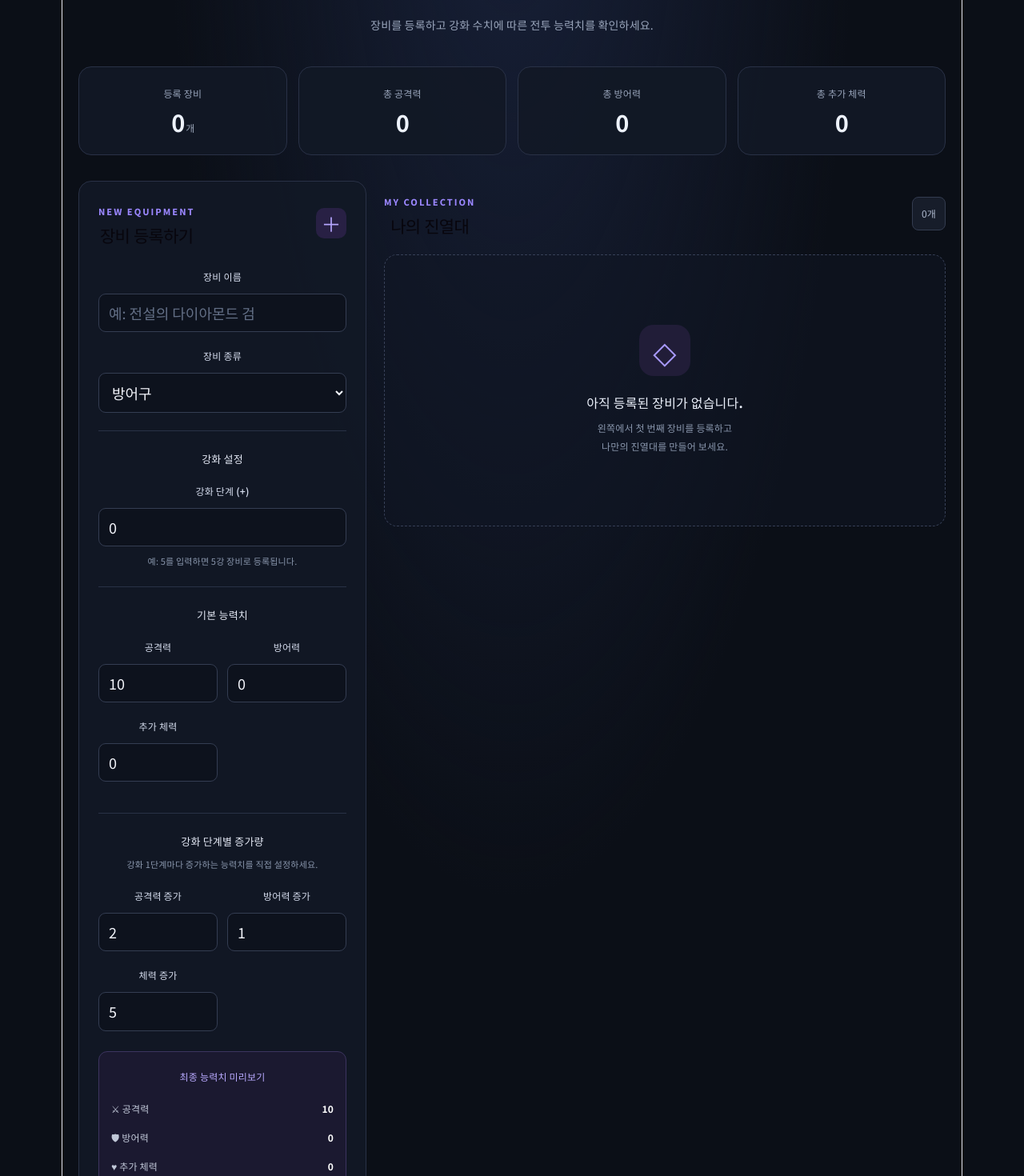
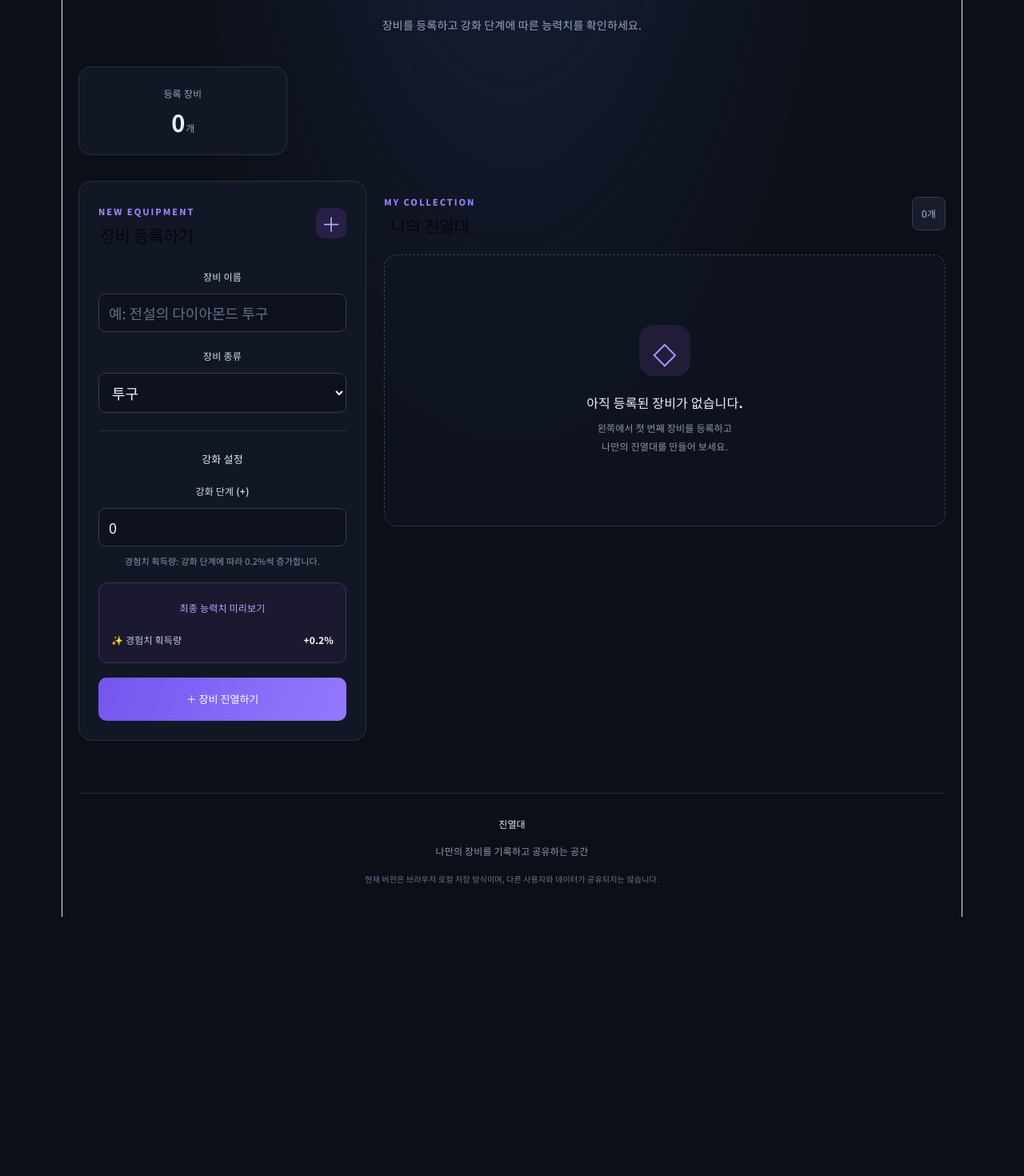
Before and after one commit to wlgns-1/jindeye, a React (Vite) app: page / in a window 1280 px wide. Shown: the part 320-1790 px from the top of the page at 80% size. After the commit the page ends 1466 px from the top, so only its background shows below. Built offline with nearby package versions, Linux system fonts and the light colour scheme.

Commit message:
Update App.jsx
장비별 능력치 자동 계산

```diff
--- a/src/App.jsx
+++ b/src/App.jsx
@@ -6,30 +6,68 @@ const STORAGE_KEY = "jindeye-equipment-v1";
 
 const emptyForm = {
   name: "",
-  type: "검",
+  type: "투구",
   level: 0,
-  attack: 10,
-  defense: 0,
-  health: 0,
-  attackPerLevel: 2,
-  defensePerLevel: 1,
-  healthPerLevel: 5,
 };
 
-const equipmentTypes = ["방어구"];
+const equipmentTypes = ["투구", "갑옷", "허리띠", "신발"];
 
+// 투구 경험치와 허리띠 드랍률
+// +10 = 2.2%, +12 = 2.6%, +15 = 3.2%
+function calculatePercentBonus(level) {
+  const lv = Math.max(0, Number(level) || 0);
+  return (lv + 1) * 0.2;
+}
+
+// 장비 종류별 능력치 계산
 function calculateStats(item) {
-  return {
-    attack:
-      Number(item.attack) +
-      Number(item.level) * Number(item.attackPerLevel),
-    defense:
-      Number(item.defense) +
-      Number(item.level) * Number(item.defensePerLevel),
-    health:
-      Number(item.health) +
-      Number(item.level) * Number(item.healthPerLevel),
-  };
+  const level = Math.max(0, Number(item.level) || 0);
+
+  switch (item.type) {
+    case "투구":
+      return {
+        label: "경험치 획득량",
+        value: calculatePercentBonus(level),
+        unit: "%",
+        icon: "✨",
+      };
+
+    case "갑옷":
+      return {
+        label: "공격력",
+        value: level + 1,
+        unit: "",
+        icon: "⚔️",
+      };
+
+    case "허리띠":
+      return {
+        label: "드랍률",
+        value: calculatePercentBonus(level),
+        unit: "%",
+        icon: "🍀",
+      };
+
+    case "신발":
+      return {
+        label: "공격력",
+    value: (level + 1) * 0.3,
+        unit: "%",
+        icon: "👢",
+      };
+
+    default:
+      return {
+        label: "능력치",
+        value: 0,
+        unit: "",
+        icon: "✨",
+      };
+  }
+}
+
+function formatStat(value, unit) {
+  return unit === "%" ? value.toFixed(1) : String(value);
 }
 
 function loadEquipment() {
@@ -66,16 +104,10 @@ function App() {
     }
 
     const item = {
-      ...form,
       id: crypto.randomUUID(),
       name: form.name.trim(),
-      level: Number(form.level),
-      attack: Number(form.attack),
-      defense: Number(form.defense),
-      health: Number(form.health),
-      attackPerLevel: Number(form.attackPerLevel),
-      defensePerLevel: Number(form.defensePerLevel),
-      healthPerLevel: Number(form.healthPerLevel),
+      type: form.type,
+      level: Math.max(0, Number(form.level) || 0),
     };
 
     setEquipment((current) => [item, ...current]);
@@ -92,38 +124,7 @@ function App() {
     );
   };
 
-  const total = equipment.reduce(
-    (sum, item) => {
-      const stats = calculateStats(item);
-      sum.attack += stats.attack;
-      sum.defense += stats.defense;
-      sum.health += stats.health;
-      return sum;
-    },
-    { attack: 0, defense: 0, health: 0 }
-  );
-
-  const preview = calculateStats({
-    ...form,
-    level: Number(form.level) || 0,
-  });
-
-  const numberField = (label, field, help) => (
-    <label className="field" key={field}>
-      <span>{label}</span>
-      <input
-        type="number"
-        min="0"
-        step="1"
-        value={form[field]}
-        onChange={(event) =>
-          updateForm(field, event.target.value)
-        }
-        required
-      />
-      {help && <small>{help}</small>}
-    </label>
-  );
+  const previewStats = calculateStats(form);
 
   return (
     <main className="app">
@@ -143,26 +144,17 @@ function App() {
           <span>진열하고 강화하세요.</span>
         </h1>
         <p className="hero-description">
-          장비를 등록하고 강화 수치에 따른 전투 능력치를 확인하세요.
+          장비를 등록하고 강화 단계에 따른 능력치를 확인하세요.
         </p>
       </section>
 
       <section className="summary-grid">
         <div className="summary-card">
           <span>등록 장비</span>
-          <strong>{equipment.length}<small> 개</small></strong>
-        </div>
-        <div className="summary-card">
-          <span>총 공격력</span>
-          <strong>{total.attack.toLocaleString()}</strong>
-        </div>
-        <div className="summary-card">
-          <span>총 방어력</span>
-          <strong>{total.defense.toLocaleString()}</strong>
-        </div>
-        <div className="summary-card">
-          <span>총 추가 체력</span>
-          <strong>{total.health.toLocaleString()}</strong>
+          <strong>
+            {equipment.length}
+            <small> 개</small>
+          </strong>
         </div>
       </section>
 
@@ -181,7 +173,7 @@ function App() {
               <span>장비 이름</span>
               <input
                 type="text"
-                placeholder="예: 전설의 다이아몬드 검"
+                placeholder="예: 전설의 다이아몬드 투구"
                 value={form.name}
                 onChange={(event) =>
                   updateForm("name", event.target.value)
@@ -211,38 +203,43 @@ function App() {
 
             <h3 className="subheading">강화 설정</h3>
 
-            {numberField("강화 단계 (+)", "level")}
+            <label className="field">
+              <span>강화 단계 (+)</span>
+              <input
+                type="number"
+                min="0"
+                step="1"
+                value={form.level}
+                onChange={(event) =>
+                  updateForm("level", event.target.value)
+                }
+                required
+              />
+            </label>
+
             <p className="field-note">
-              예: 5를 입력하면 5강 장비로 등록됩니다.
+              {form.type === "투구" &&
+                "경험치 획득량: 강화 단계에 따라 0.2%씩 증가합니다."}
+              {form.type === "갑옷" &&
+                "공격력 증가량은 강화 단계 + 1입니다."}
+              {form.type === "허리띠" &&
+                "드랍률: 강화 단계에 따라 0.2%씩 증가합니다."}
+              {form.type === "신발" &&
+                "공격력 증가량은 강화 단계당 0.3%입니다."}
             </p>
-
-            <div className="form-divider" />
-
-            <h3 className="subheading">기본 능력치</h3>
-            <div className="input-grid">
-              {numberField("공격력", "attack")}
-              {numberField("방어력", "defense")}
-              {numberField("추가 체력", "health")}
-            </div>
-
-            <div className="form-divider" />
-
-            <h3 className="subheading">강화 단계별 증가량</h3>
-            <p className="field-note">
-              강화 1단계마다 증가하는 능력치를 직접 설정하세요.
-            </p>
-            <div className="input-grid">
-              {numberField("공격력 증가", "attackPerLevel")}
-              {numberField("방어력 증가", "defensePerLevel")}
-              {numberField("체력 증가", "healthPerLevel")}
-            </div>
 
             <div className="preview-box">
               <span>최종 능력치 미리보기</span>
               <div className="preview-stats">
-                <span>⚔ 공격력 <b>{preview.attack}</b></span>
-                <span>🛡 방어력 <b>{preview.defense}</b></span>
-                <span>♥ 추가 체력 <b>{preview.health}</b></span>
+                <span>
+                  {previewStats.icon} {previewStats.label}{" "}
+                  <b>
+                    +{formatStat(
+                      previewStats.value,
+                      previewStats.unit
+                    )}{previewStats.unit}
+                  </b>
+                </span>
               </div>
             </div>
 
@@ -277,9 +274,14 @@ function App() {
                 const stats = calculateStats(item);
 
                 return (
-                  <article className="equipment-card" key={item.id}>
+                  <article
+                    className="equipment-card"
+                    key={item.id}
+                  >
                     <div className="equipment-card-top">
-                      <span className="type-badge">{item.type}</span>
+                      <span className="type-badge">
+                        {item.type}
+                      </span>
                       <button
                         className="delete-button"
                         type="button"
@@ -292,13 +294,7 @@ function App() {
                     </div>
 
                     <div className="equipment-art">
-                      <span>
-                        {item.type === "검" ? "⚔" :
-                         item.type === "도끼" ? "🪓" :
-                         item.type === "활" ? "➶" :
-                         item.type === "방어구" ? "🛡" :
-                         item.type === "투구" ? "⛑" : "◆"}
-                      </span>
+                      <span>{stats.icon}</span>
                     </div>
 
                     <div className="equipment-info">
@@ -310,16 +306,13 @@ function App() {
 
                     <div className="equipment-stats">
                       <div>
-                        <span>⚔ 공격력</span>
-                        <strong>{stats.attack}</strong>
-                      </div>
-                      <div>
-                        <span>🛡 방어력</span>
-                        <strong>{stats.defense}</strong>
-                      </div>
-                      <div>
-                        <span>♥ 추가 체력</span>
-                        <strong>{stats.health}</strong>
+                        <span>
+                          {stats.icon} {stats.label}
+                        </span>
+                        <strong>
+                          +{formatStat(stats.value, stats.unit)}
+                          {stats.unit}
+                        </strong>
                       </div>
                     </div>
 
```
